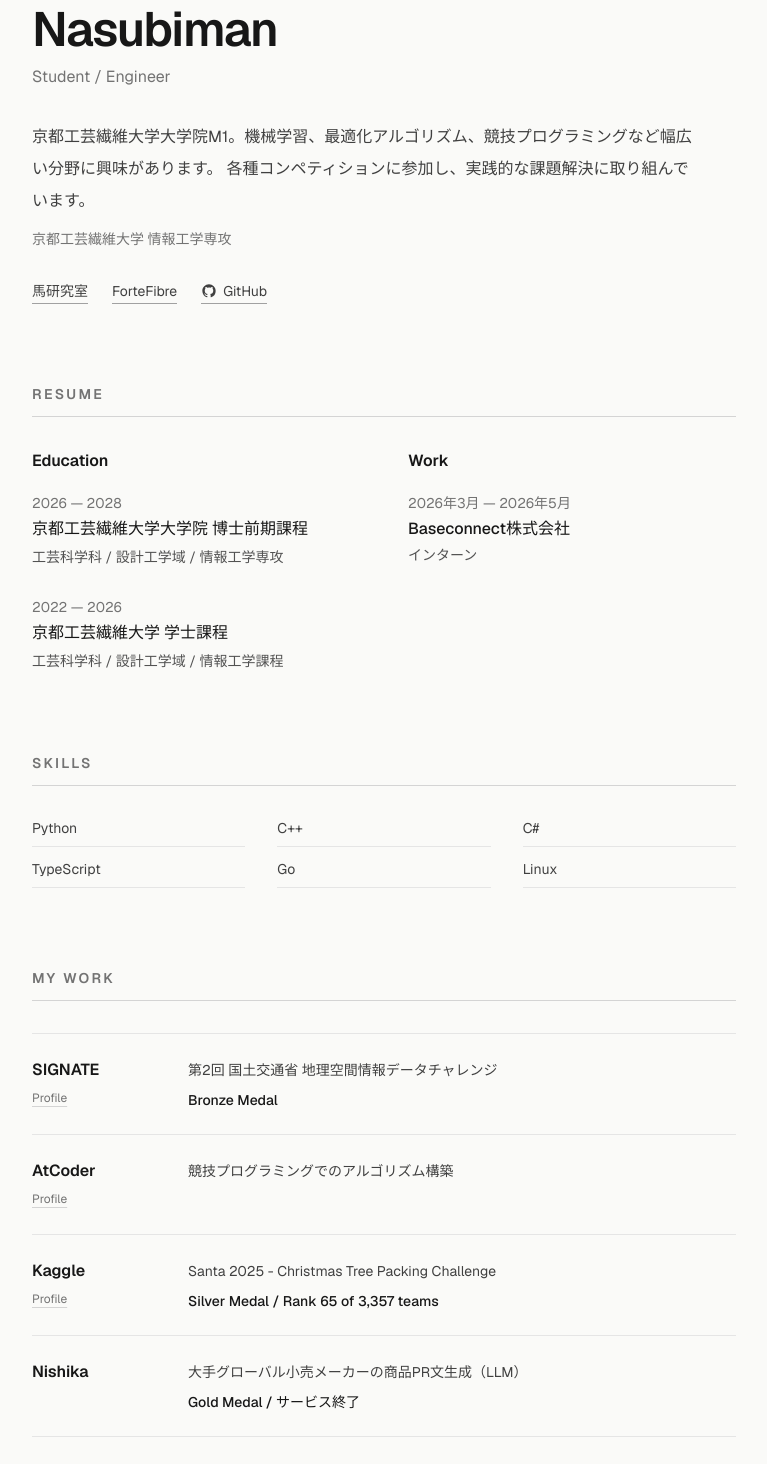
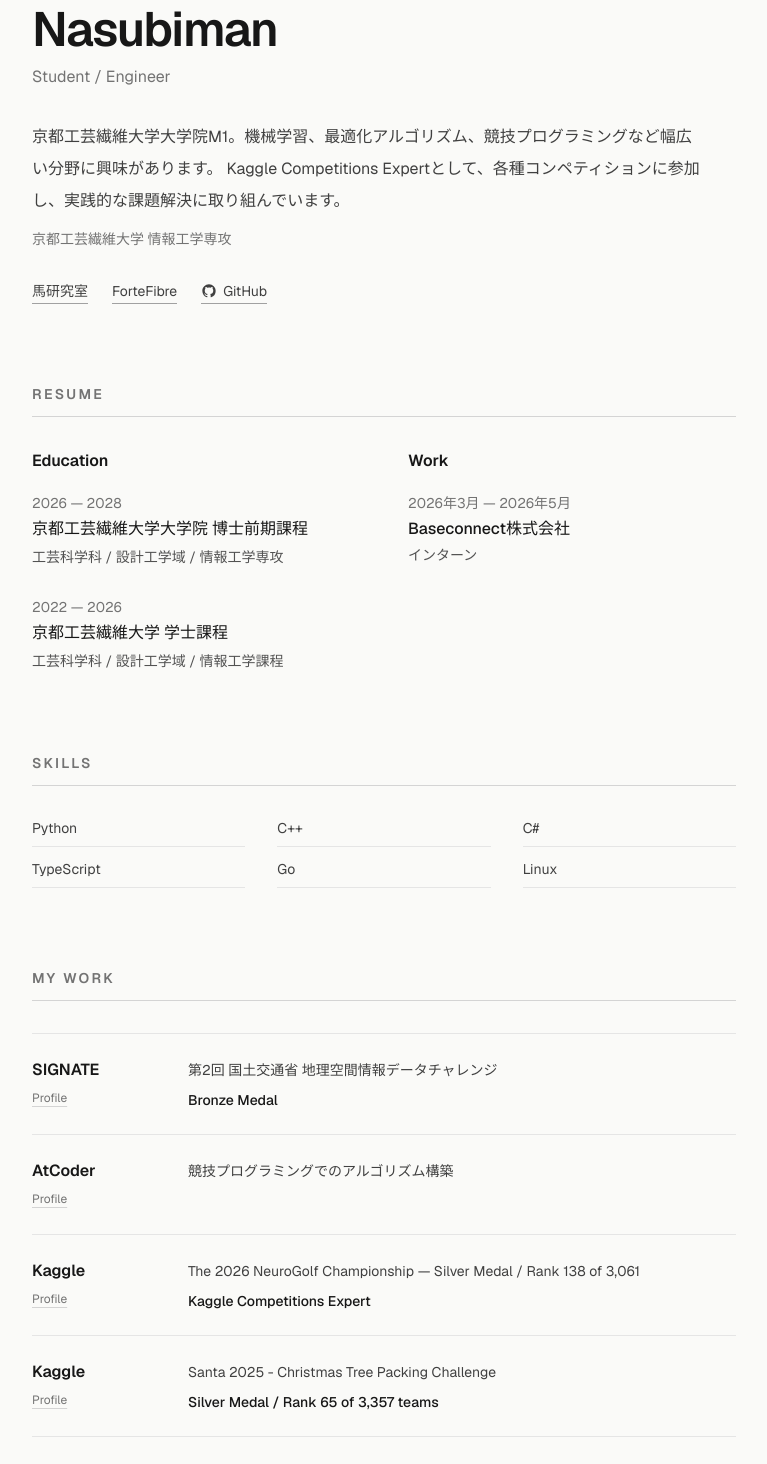
Before and after one commit to Nasubiman/nasubi_web, a Next.js app: page / in a window 1280 px wide. Shown: the part 180-1644 px from the top of the page, without its empty margins (256-1023 px from the left). Built offline with nearby package versions, Linux system fonts and the light colour scheme.

Commit message:
Update Kaggle competition achievements

```diff
--- a/app/page.tsx
+++ b/app/page.tsx
@@ -17,6 +17,12 @@ const competitions = [
     description: "競技プログラミングでのアルゴリズム構築",
     result: "",
     href: "https://atcoder.jp/users/NASUBIMAN",
+  },
+  {
+    name: "Kaggle",
+    description: "The 2026 NeuroGolf Championship — Silver Medal / Rank 138 of 3,061",
+    result: "Kaggle Competitions Expert",
+    href: "https://www.kaggle.com/yousukenakamura",
   },
   {
     name: "Kaggle",
@@ -132,7 +138,7 @@ export default function Portfolio() {
               <p className="mt-3 text-base text-neutral-500">Student / Engineer</p>
               <p className="mt-8 max-w-2xl text-base leading-8 text-neutral-700">
                 京都工芸繊維大学大学院M1。機械学習、最適化アルゴリズム、競技プログラミングなど幅広い分野に興味があります。
-                各種コンペティションに参加し、実践的な課題解決に取り組んでいます。
+                Kaggle Competitions Expertとして、各種コンペティションに参加し、実践的な課題解決に取り組んでいます。
               </p>
               <p className="mt-3 text-sm text-neutral-500">京都工芸繊維大学 情報工学専攻</p>
               <div className="mt-8 flex flex-wrap gap-x-6 gap-y-3">
@@ -187,8 +193,8 @@ export default function Portfolio() {
             <section>
               <SectionHeading>My Work</SectionHeading>
               <div className="divide-y divide-neutral-200 border-y border-neutral-200">
-                {competitions.map((competition) => (
-                  <article key={competition.name} className="grid gap-3 py-6 sm:grid-cols-[9rem_1fr]">
+                {competitions.map((competition, index) => (
+                  <article key={`${competition.name}-${index}`} className="grid gap-3 py-6 sm:grid-cols-[9rem_1fr]">
                     <div>
                       <h3 className="font-semibold">{competition.name}</h3>
                       {competition.href && (
```
